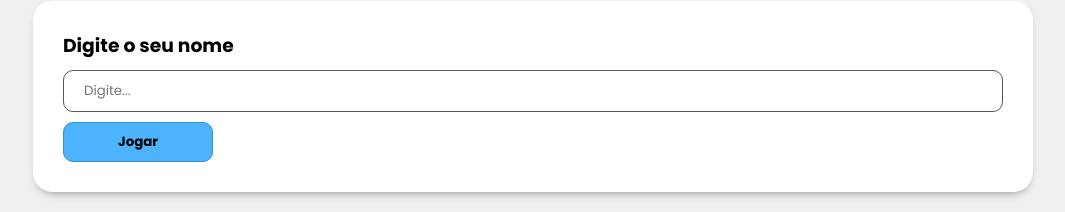
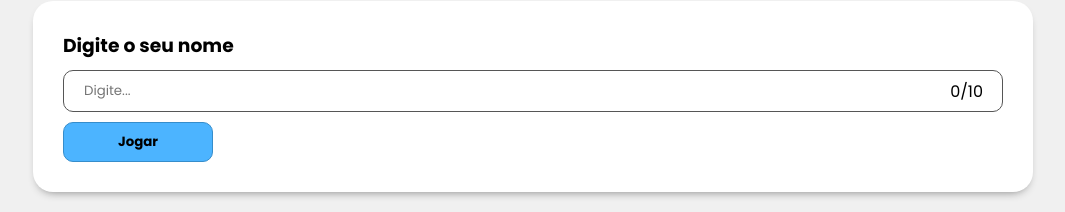
Before and after one commit to TypeClecio/Testamenteei-frontend, a React (Vite) app: page /inicio in a window 1280 px wide. Shown: the part 521-733 px from the top of the page, without its empty margins (107-1172 px from the left). Built offline with nearby package versions, Linux system fonts and the light colour scheme; no server answers; a web font is replaced by a local one.

Commit message:
Ajustando o campo Nome de Jogador para comportar apenas 10 caracteres

```diff
--- a/src/pages/Inicio/Inicio.style.scss
+++ b/src/pages/Inicio/Inicio.style.scss
@@ -60,14 +60,32 @@ section#colocacao {
   #nome-jogador {
     gap: 10px;
     display: flex;
+    position: relative;
     flex-direction: column;
 
-    input {
-      padding: 10px 20px;
+    fieldset {
+      display: flex;
+      align-items: center;
       border-radius: 10px;
       outline-color: #000000;
+      border: 1px solid #565656;
+      justify-content: space-between;
+    }
+
+    input {
+      width: 100%;
+      border: none;
+      outline: none;
+      padding: 10px 20px;
+      background: transparent;
       text-transform: capitalize;
-      border: 1px solid #565656;
+    }
+
+    span {
+      right: 20px;
+      user-select: none;
+      position: absolute;
+      pointer-events: none;
     }
 
     button {
--- a/src/pages/Inicio/Inicio.tsx
+++ b/src/pages/Inicio/Inicio.tsx
@@ -22,7 +22,9 @@ const Inicio: React.FC = () => {
   const navigate = useNavigate();
   const [jogador, setJogador] = useState(""); // Nome do jogador
   const [jogadoresTop, setJogadoresTop] = useState<JogadorTop[]>([]); // Lista dos 5 melhores jogadores
-  const [erroApi, setErroApi] = useState(false);
+  const [erroApi, setErroApi] = useState(false); // Alerta de erro por não receber a lista dos CLASSIFICADOS
+
+  const limiteDeCaracterNomeDeJogador = 10;
 
   const iniciarPartida = () => {
     if (!jogador) return alert("Por favor, digite seu nome para iniciar a partida.");
@@ -89,12 +91,21 @@ const Inicio: React.FC = () => {
       <section id="jogar">
         <h3>Digite o seu nome</h3>
         <div id="nome-jogador">
-          <input
-            type="text"
-            value={jogador}
-            placeholder="Digite..."
-            onChange={(e) => setJogador((e.target.value).toLowerCase())}
-          />
+          <fieldset>
+            <input
+              name="jogador"
+              type="text"
+              value={jogador}
+              placeholder="Digite..."
+              onChange={(e) => {
+                const valor = e.target.value;
+                if (valor.length <= limiteDeCaracterNomeDeJogador) setJogador((valor).toLowerCase())
+              }}
+            />
+
+            <span>{jogador.length}/{limiteDeCaracterNomeDeJogador}</span>
+          </fieldset>
+
           <button onClick={() => iniciarPartida()}>Jogar</button>
         </div>
       </section>
```
